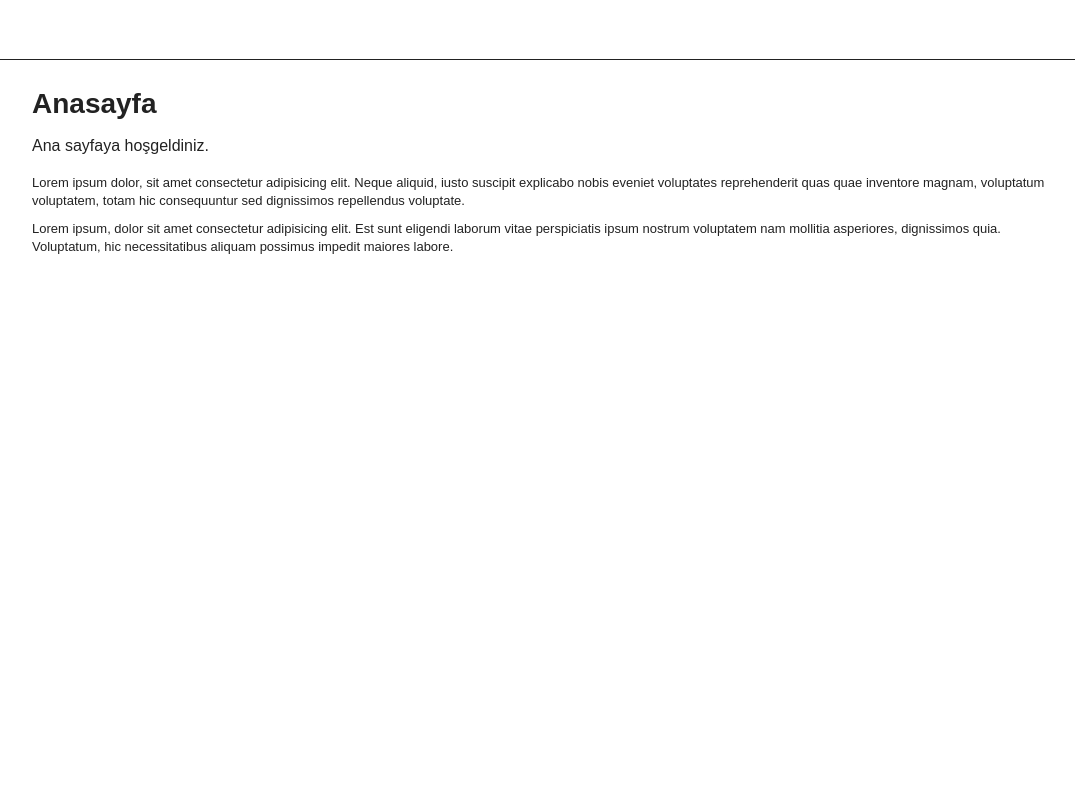
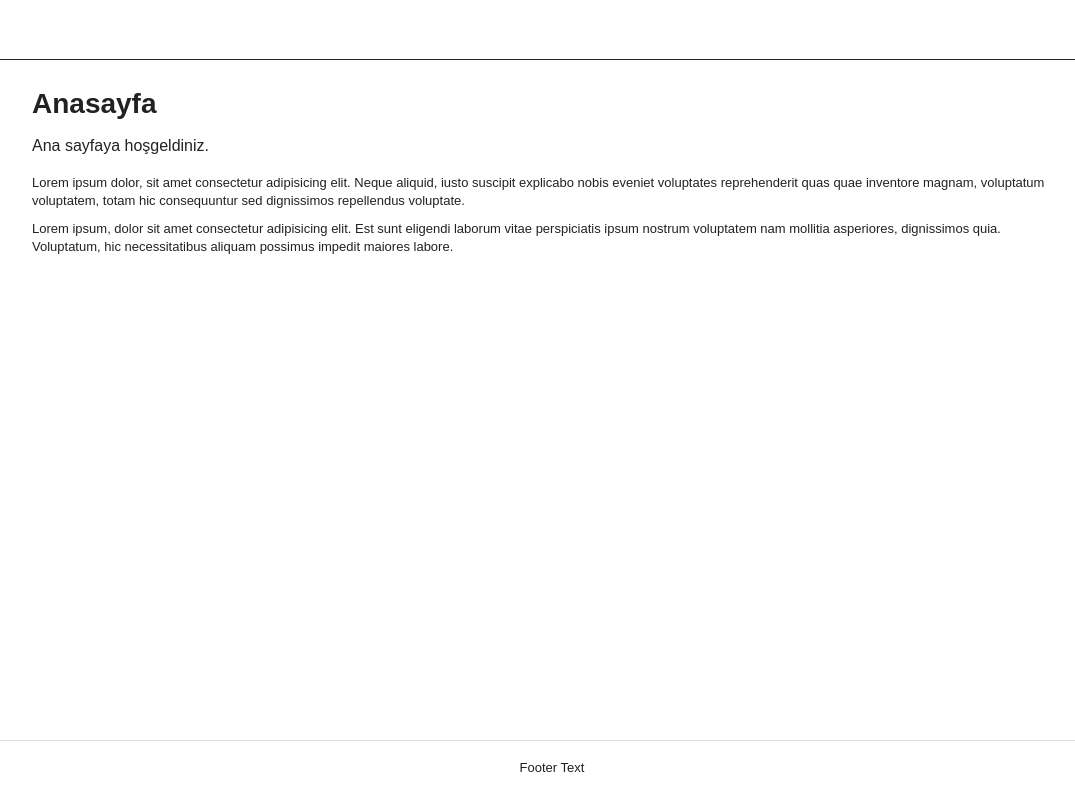
Before and after one commit to erdalyenigul/nuxt-multi-language, a Nuxt app: page / in a window 1280 px wide. Shown: the whole page, without its empty margins (88-1163 px from the left). Built offline with nearby package versions, Linux system fonts and the light colour scheme; what vuesax would draw is missing.

Commit message:
footer added

```diff
--- a/assets/css/main.css
+++ b/assets/css/main.css
@@ -67,12 +67,13 @@ header .headerMenu a:hover {
   display: -webkit-box;
   display: -ms-flexbox;
   display: flex;
-  -webkit-box-align: center;
-      -ms-flex-align: center;
-          align-items: center;
+  -webkit-box-align: start;
+      -ms-flex-align: start;
+          align-items: flex-start;
   -webkit-box-pack: center;
       -ms-flex-pack: center;
           justify-content: center;
+  min-height: calc(100vh - 120px);
 }
 
 .container .pageWrap {
@@ -406,6 +407,16 @@ header .headerMenu a:hover {
   font-weight: 600;
 }
 
+footer {
+  float: left;
+  width: 100%;
+  font-size: 13px;
+  text-align: center;
+  padding: 20px 10px;
+  border-top: 1px solid #ddd;
+  height: 60px;
+}
+
 @media (max-width: 767px) {
   .vs-navbar__item {
     display: none;
--- a/assets/css/main.scss
+++ b/assets/css/main.scss
@@ -18,7 +18,7 @@ header{float:left; width:100%; padding:20px; border-bottom:1px solid #222; displ
     }
   }
 }
-.container{float:left; width:100%; display:flex; align-items:center; justify-content:center;
+.container{float:left; width:100%; display:flex; align-items:flex-start; justify-content:center; min-height: calc(100vh - 120px);
   .pageWrap{width:100%; max-width:1100px; padding:30px;
     h1.title{float:left; width:100%; font-size:28px; font-weight:600; margin-bottom:20px;}
     .description{float:left; width:100%; font-size:16px;
@@ -83,6 +83,8 @@ header{float:left; width:100%; padding:20px; border-bottom:1px solid #222; displ
   }
 }
 
+footer{float:left; width:100%; font-size:13px; text-align:center; padding:20px 10px; border-top: 1px solid #ddd; height:60px;}
+
 @media (max-width:767px) {
   .vs-navbar__item{display:none;}
   .mobileMenuBtn{display:block;}
--- /dev/null
+++ b/components/Footer.vue
@@ -0,0 +1,5 @@
+<template>
+  <footer>
+    Footer Text
+  </footer>
+</template>
--- a/layouts/default.vue
+++ b/layouts/default.vue
@@ -4,5 +4,6 @@
     <div class="container">
       <Nuxt />
     </div>
+    <Footer />
   </div>
 </template>
```
